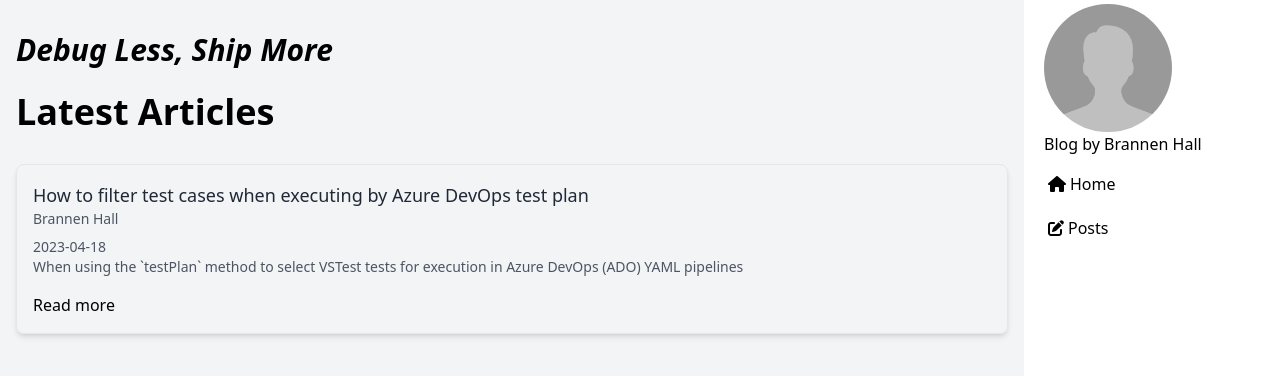
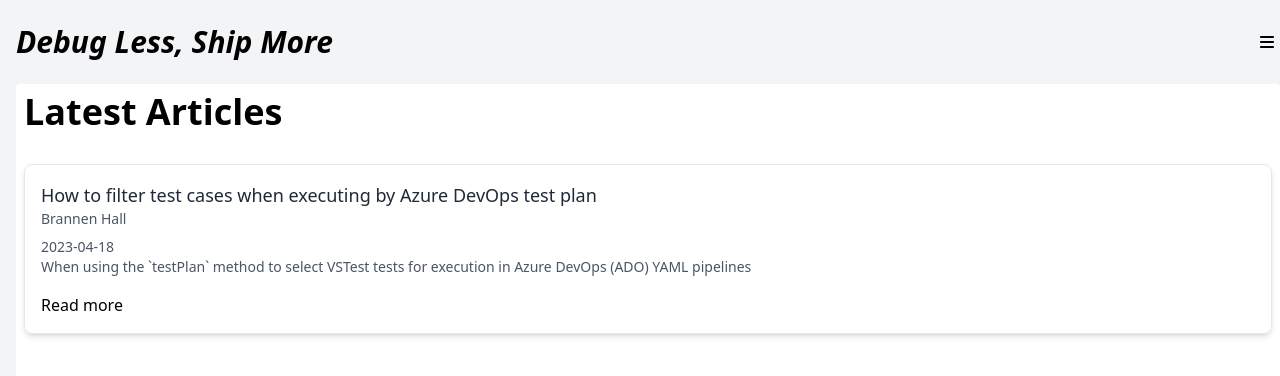
Before and after one commit to BrannenGH/blog, a Next.js app: page / in a window 1280 px wide. Shown: the top 376 px of the page. Built offline with nearby package versions, Linux system fonts and the light colour scheme.

Commit message:
Move page wrapper to proper place and separate out components

```diff
--- /dev/null
+++ b/components/common/button.tsx
@@ -0,0 +1,8 @@
+export const Button = (
+  props: React.DetailedHTMLProps<
+    React.ButtonHTMLAttributes<HTMLButtonElement>,
+    HTMLButtonElement
+  >
+) => {
+  return <button {...props} />;
+};
--- /dev/null
+++ b/components/common/drawer.tsx
@@ -0,0 +1,25 @@
+import { useEffect, useState } from "react";
+
+export const Drawer = ({ show, className, ...props }: React.DetailedHTMLProps<React.HTMLAttributes<HTMLDivElement>, HTMLDivElement> & { show: boolean }) => {
+    const [transitioning, setTransitioning] = useState(true);
+
+    useEffect(() => {
+        if (show) {
+            setTransitioning(false);
+        }
+    }, [show]);
+
+    const handleTransitionEnd = () => {
+        if (!show) {
+            setTransitioning(true);
+        }
+    };
+
+    return <div {...props}
+       className={`${className} transform-gpu transition-transform duration-150 ease-in-out z-10 md:static
+        ${show ? " left-0" : " translate-x-full"}
+        ${transitioning ? " hidden" : ""}`}
+
+        onTransitionEnd={handleTransitionEnd}
+    />;
+}
--- /dev/null
+++ b/components/common/index.ts
@@ -0,0 +1,2 @@
+export * from "./button";
+export * from "./drawer";
--- a/components/page-wrapper/page-wrapper.tsx
+++ b/components/page-wrapper/page-wrapper.tsx
@@ -1,17 +1,41 @@
+import { useEffect, useState } from "react";
 import { Sidebar } from "../sidebar";
+import { useMediaQuery } from "react-responsive";
+import { FontAwesomeIcon } from "@fortawesome/react-fontawesome";
+import { faBars } from "@fortawesome/free-solid-svg-icons";
+import { Button } from "../common";
+import { Drawer } from "../common";
 
 export const PageWrapper = ({ children }: { children: React.ReactNode }) => {
+  // Since Next is pre-rendering, we need to always render for mobile, then change for desktop.
+  const [isDesktop, setIsDesktop] = useState(false);
+  const [showNav, setShowNav] = useState(isDesktop);
+  useMediaQuery({ query: "(min-width: 768px)" }, undefined, (isDesktop) => {
+    setIsDesktop(isDesktop);
+  });
+
   return (
-    <div className="flex items-stretch">
-      <div className="bg-gray-100 min-h-screen flex-auto">
-        <div className="container mx-auto px-4 py-8">
-          <h1 className="text-2xl md:text-3xl font-bold italic mb-6">
+    <div className="bg-gray-100 md:flex items-stretch h-screen">
+      <div className="md:flex md:flex-col w-full ml-4">
+        <header className="flex flex-row justify-between w-full">
+          <h1 className="flex-auto text-2xl md:text-3xl font-bold italic my-6">
             Debug Less, Ship More
           </h1>
-          {children}
-        </div>
+          <Button
+            className="flex-none w-3 mr-2"
+            onClick={() => setShowNav(!showNav)}
+          >
+            <FontAwesomeIcon icon={faBars} />
+          </Button>
+        </header>
+        <main className="bg-white p-2 h-full rounded">{children}</main>
       </div>
-      <Sidebar />
+      <Drawer
+        show={showNav}
+        className="bg-gray-100 fixed top-0 w-screen h-screen z-10 md:static md:w-1/5 md:h-full"
+      >
+        <Sidebar onClose={isDesktop ? undefined : () => setShowNav(false)} />
+      </Drawer>
     </div>
   );
 };
--- a/components/sidebar/sidebar.tsx
+++ b/components/sidebar/sidebar.tsx
@@ -2,10 +2,13 @@ import { faHouse, faPenToSquare } from "@fortawesome/free-solid-svg-icons";
 import { SidebarItem } from "./sidebar-item";
 import Image from "next/image";
 import userImage from "@/public/user.jpg";
+import { Button } from "../common";
 
-export const Sidebar = () => {
+export const Sidebar = ({ onClose, className, ...props } : React.DetailedHTMLProps<React.HTMLAttributes<HTMLDivElement>, HTMLDivElement> & { onClose?: () => void}) => {
   return (
-    <div className="bg-white w-screen md:w-1/5 px-5 py-4 flex h-screen overflow-hidden flex-col border-gray-200">
+    <div
+      {...props}
+      className={`flex flex-col items-center mx-5 my-4 h-screen overflow-hidden border-gray-200 ${className}`}>
       <div className="flex flex-col content-center justify-center h-1/6">
         <Image
           src={userImage}
@@ -17,6 +20,7 @@ export const Sidebar = () => {
       <nav className="flex flex-col mt-5 space-y-1">
         <SidebarItem icon={faHouse} label="Home" href="/" />
         <SidebarItem icon={faPenToSquare} label="Posts" href="/post/" />
+        {onClose ? <Button onClick={onClose}>Close</Button> : null}
       </nav>
     </div>
   );
--- a/package.json
+++ b/package.json
@@ -25,6 +25,7 @@
     "react": "18.2.0",
     "react-dom": "18.2.0",
     "react-markdown": "^8.0.7",
+    "react-responsive": "^9.0.2",
     "slugify": "^1.6.6",
     "tailwindcss": "3.3.1",
     "typescript": "5.0.4"
--- a/pages/_app.tsx
+++ b/pages/_app.tsx
@@ -1,9 +1,14 @@
 import "@/styles/globals.css";
 import type { AppProps } from "next/app";
+import { PageWrapper } from "@/components/page-wrapper";
 import { config } from "@fortawesome/fontawesome-svg-core";
 import "@fortawesome/fontawesome-svg-core/styles.css";
 config.autoAddCss = false;
 
 export default function App({ Component, pageProps }: AppProps) {
-  return <Component {...pageProps} />;
+  return (
+    <PageWrapper>
+      <Component {...pageProps} />
+    </PageWrapper>
+  );
 }
--- a/pages/_document.tsx
+++ b/pages/_document.tsx
@@ -1,14 +1,11 @@
 import { Html, Head, Main, NextScript } from "next/document";
-import { PageWrapper } from "@/components/page-wrapper";
 
 export default function Document() {
   return (
     <Html lang="en">
       <Head />
       <body>
-        <PageWrapper>
-          <Main />
-        </PageWrapper>
+        <Main />
         <NextScript />
       </body>
     </Html>
--- a/tailwind.config.js
+++ b/tailwind.config.js
@@ -6,6 +6,9 @@ module.exports = {
     "./app/**/*.{js,ts,jsx,tsx}",
   ],
   theme: {
+    screens: {
+      md: "768px",
+    },
     extend: {
       backgroundImage: {
         "gradient-radial": "radial-gradient(var(--tw-gradient-stops))",
```
Also changed, not shown: 1 other file (tests, documents, lock files or other folders).
